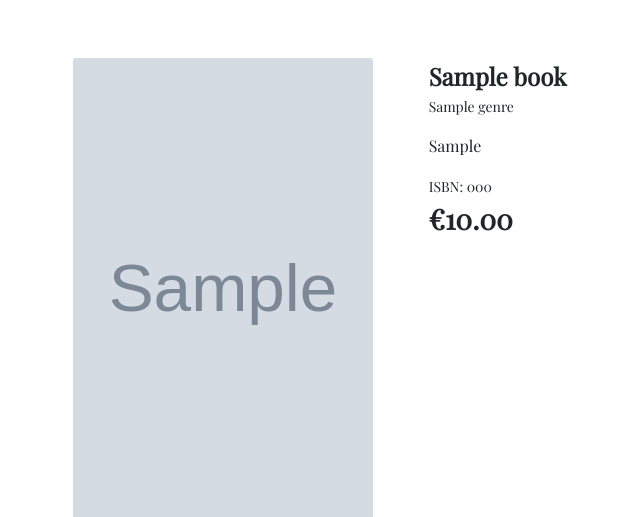
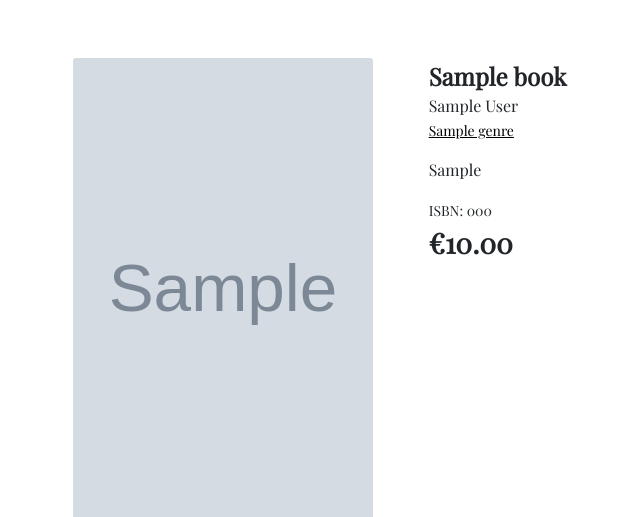
Before and after one commit to Code-Institute-Submissions/https-github.com-finnahern-django-ecommerce-ms5MaResub, a Django app: page /shop/1 in a window 1280 px wide. Shown: the part 110-627 px from the top of the page, without its empty margins (30-670 px from the left). Run offline with Django 4.2, Linux system fonts and the light colour scheme; tables that the repository leaves empty hold one stand-in row (values such as "Sample post"); grey boxes marked "Sample" are stand-in pictures; some libraries are stand-ins or nearby versions.

Commit message:
Add author name to product_detail as well as genre link to find other books in the same genre

```diff
--- a/shop/fixtures/books.json
+++ b/shop/fixtures/books.json
@@ -200,7 +200,7 @@
      "model":"shop.book",
      "fields":{
         "isbn":"0060837020",
-        "name":"The Bell Jar: Sylvia Plath",
+        "name":"The Bell Jar",
         "author":"Sylvia Plath",
         "blurb":"The Bell Jar chronicles the crack-up of Esther Greenwood: young, brilliant, beautiful, and enormously talented, but slowly going under--maybe for the last time. Sylvia Plath masterfully draws the reader into Esther's breakdown with such intensity that Esther's neurosis becomes completely understandable and even rational, as probable and accessible an experience as going to the movies.",
         "price":10.99,
--- a/shop/templates/shop/product_detail.html
+++ b/shop/templates/shop/product_detail.html
@@ -26,7 +26,8 @@
             <div class="col-12 col-md-6 col-lg-4 col-xl-6">
                 <div class="book-details-container mb-5 mt-md-5">
                     <p class="mb-0" id="book-title">{{ book.name }}</p>
-                    <small>{{ book.genre.friendly_name }}</small>
+                    <p class="mb-0">{{ book.author }}</p>
+                    <small><a class="genre-link" href="{% url 'shop' %}?q={{ book.genre.name }}">{{ book.genre.friendly_name }}</a></small>
                     <p class="mt-3">{{ book.blurb }}</p>
                     <small>ISBN: {{ book.isbn }}</small>
                     <p class="lead mb-0 text-left" id="book-price">€{{ book.price }}</p>
--- a/static/css/base.css
+++ b/static/css/base.css
@@ -60,6 +60,10 @@ body {
     font-weight: bold;
 }
 
+.genre-link {
+    color: black;
+}
+
 #book-price {
     font-size: 175%;
     font-weight: bold;
```
